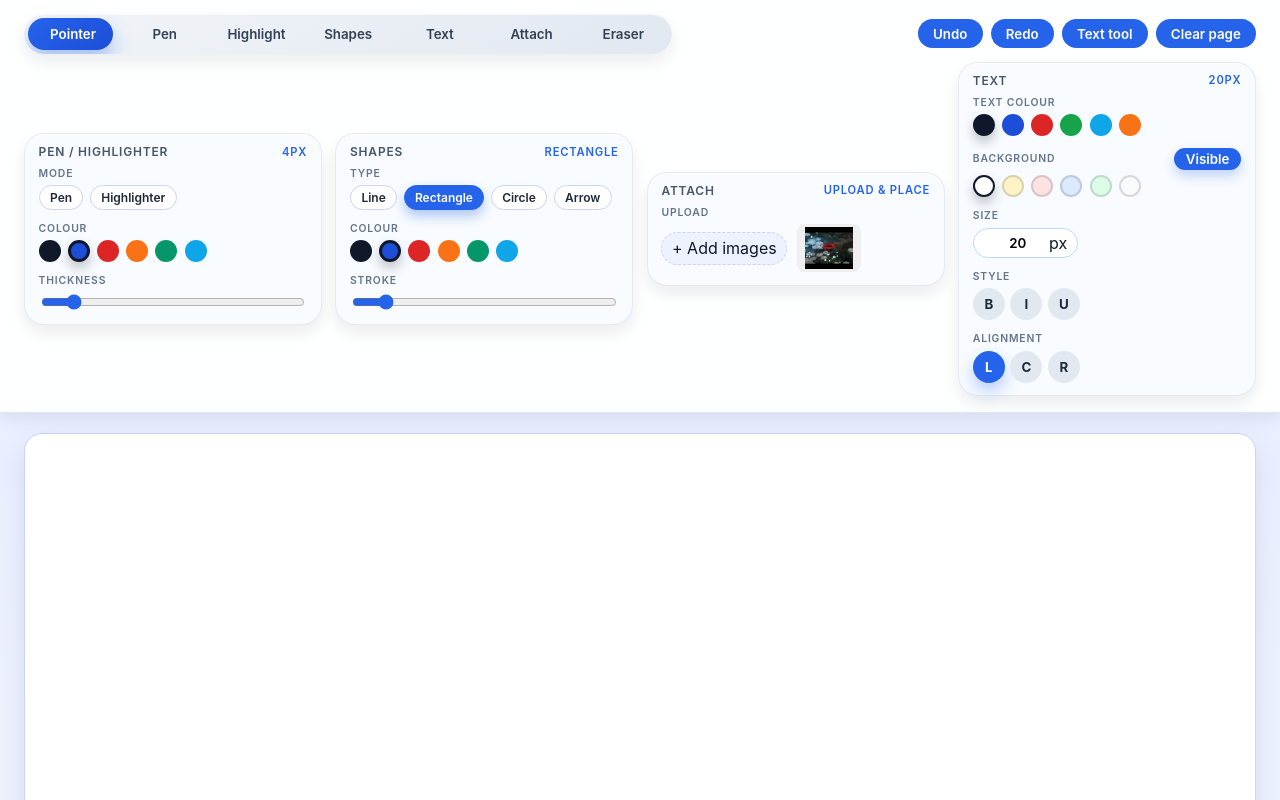
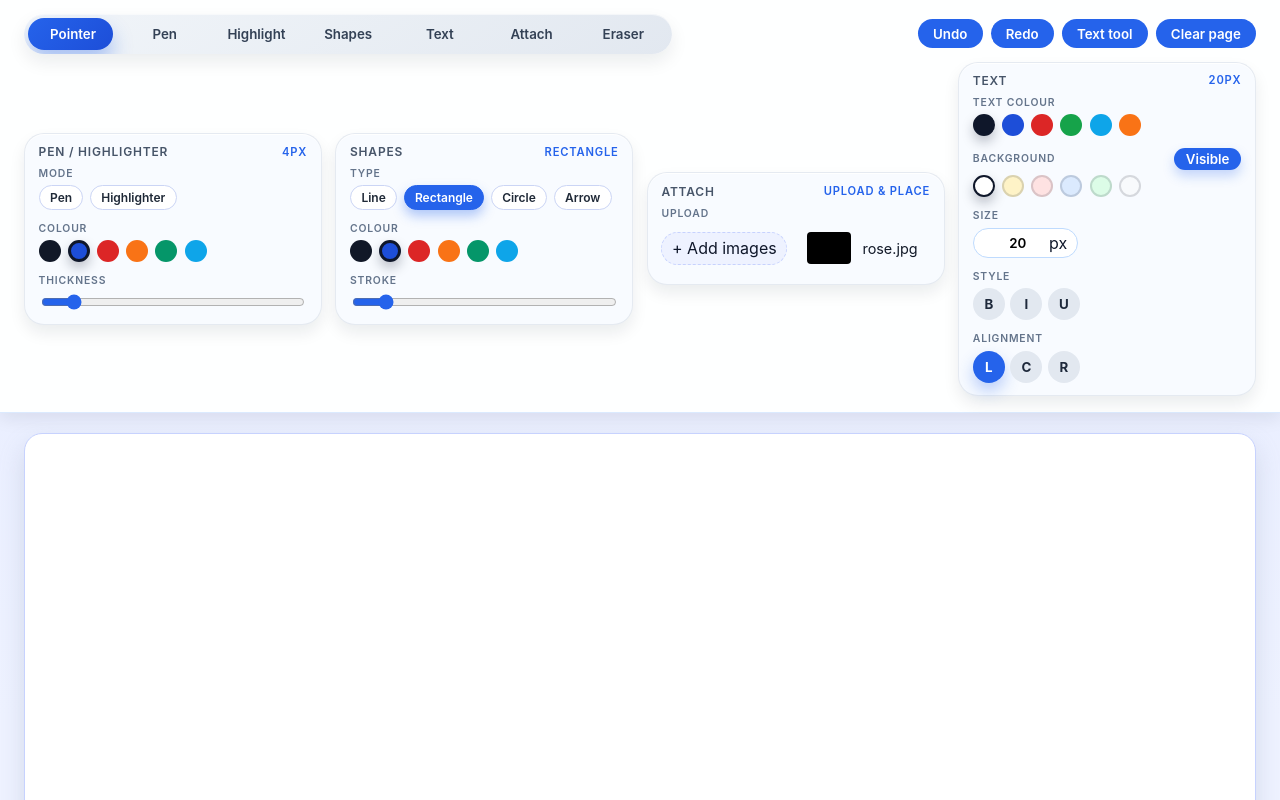
Before and after one commit to Artsadthavud/semivibe-pdf-editor, a React (Vite) app: page / in a window 1280 px wide. Shown: the top 800 px of the page. Built offline with nearby package versions, Linux system fonts and the light colour scheme.

Commit message:
feat: implement drag-and-drop functionality for asset attachments with enhanced styling

```diff
--- a/src/App.tsx
+++ b/src/App.tsx
@@ -305,6 +305,29 @@ const App = () => {
   const handleSelectAsset = (id: string | null) => {
     setSelectedAssetId(id);
     if (id) setTool('attach');
+  };
+
+  const handleAssetDragStart = (e: React.DragEvent, asset: { id: string; name: string; url: string }) => {
+    try {
+      // Prefer providing a URI so drops create an attachment (not a text box with the name)
+      if (e.dataTransfer) {
+        e.dataTransfer.setData('text/uri-list', asset.url);
+        // Some consumers read text/plain; provide the URL there as well (not the filename)
+        e.dataTransfer.setData('text/plain', asset.url);
+        // Try to provide a drag image for nicer UX
+        const img = new Image();
+        img.src = asset.url;
+        img.onload = () => {
+          try {
+            e.dataTransfer?.setDragImage(img, Math.min(32, img.width / 2), Math.min(32, img.height / 2));
+          } catch (err) {
+            // ignore setDragImage failures
+          }
+        };
+      }
+    } catch (err) {
+      // defensive: ignore edge cases where dataTransfer is restricted
+    }
   };
 
   // Attach handlers
@@ -622,17 +645,25 @@ const App = () => {
                     + Add images
                   </label>
                   {/* folder selection removed: project-assets and uploads are supported via the other controls */}
-                  <div>
+                  <div className="attach-list">
                     {uploadedAssets.map((asset) => (
-                      <button
+                      <div
                         key={asset.id}
-                        type="button"
-                        className={clsx('attach-thumb', { selected: selectedAssetId === asset.id })}
+                        role="button"
+                        tabIndex={0}
+                        draggable
+                        onDragStart={(e) => handleAssetDragStart(e, asset)}
+                        className={clsx('attach-item', { selected: selectedAssetId === asset.id })}
                         onClick={() => handleSelectAsset(asset.id)}
+                        onKeyDown={(e) => { if (e.key === 'Enter') handleSelectAsset(asset.id); }}
                         title={`Place ${asset.name}`}
                       >
-                        <img src={asset.url} alt={asset.name} />
-                      </button>
+                        <div className={clsx('attach-thumb-small', { selected: selectedAssetId === asset.id })}>
+                          <img src={asset.url} alt={asset.name} />
+                        </div>
+                        <div className="attach-name">{asset.name}</div>
+                        <div className="attach-preview"><img src={asset.url} alt={asset.name} /></div>
+                      </div>
                     ))}
                   </div>
                 </div>
--- a/src/Canvas.tsx
+++ b/src/Canvas.tsx
@@ -265,15 +265,24 @@ const Canvas = ({
       return;
     }
 
-    // if plain text was dropped (and no image file), create a text box with content
+    // If a dragged asset provided a URI (for example via dragstart on an asset list), prefer that
     try {
-      const text = e.dataTransfer?.getData && e.dataTransfer.getData('text/plain');
-      if (text) {
-        onTextCreate?.(x, y, text);
-        return;
+      const uri = e.dataTransfer?.getData && (e.dataTransfer.getData('text/uri-list') || e.dataTransfer.getData('text/plain'));
+      if (uri) {
+        // if the data looks like an image URL (blob:, http(s) or ends with an image extension), create attachment
+        const looksLikeImage = /^blob:|^https?:|\.(png|jpe?g|gif|webp|svg)$/i.test(uri);
+        if (looksLikeImage) {
+          onAttachCreate?.(x, y, uri);
+          return;
+        }
+        // otherwise, fall back to creating text if it's arbitrary text
+        if (uri.trim()) {
+          onTextCreate?.(x, y, uri);
+          return;
+        }
       }
     } catch (err) {
-      // some browsers may restrict type access
+      // some browsers may restrict type access; ignore and let text fallback below
     }
   };
 
--- a/src/styles.css
+++ b/src/styles.css
@@ -530,6 +530,64 @@ input {
   cursor: pointer;
 }
 
+.attach-list {
+  display: flex;
+  flex-direction: column;
+  gap: 0.45rem;
+}
+
+.attach-item {
+  display: inline-flex;
+  align-items: center;
+  gap: 0.6rem;
+  padding: 0.35rem 0.5rem;
+  border-radius: 10px;
+  cursor: pointer;
+  position: relative;
+}
+
+/* prevent accidental text selection when dragging the asset name */
+.attach-item, .attach-item * {
+  user-select: none;
+}
+
+.attach-thumb-small {
+  width: 48px;
+  height: 36px;
+  border-radius: 6px;
+  overflow: hidden;
+  border: 2px solid transparent;
+}
+
+.attach-name {
+  font-size: 0.9rem;
+  color: #111827;
+}
+
+.attach-item .attach-preview {
+  position: absolute;
+  left: 100%;
+  top: 50%;
+  transform: translate(12px, -50%) scale(0.95);
+  width: 220px;
+  height: 140px;
+  border-radius: 8px;
+  box-shadow: 0 12px 28px rgba(15,23,42,0.12);
+  overflow: hidden;
+  opacity: 0;
+  pointer-events: none;
+  transition: opacity 120ms ease, transform 120ms ease;
+  background: white;
+}
+
+.attach-item:hover .attach-preview {
+  opacity: 1;
+  transform: translate(12px, -50%) scale(1);
+  pointer-events: auto;
+}
+
+.attach-preview img { width: 100%; height: 100%; object-fit: cover; display: block; }
+
 .page-footer {
   display: flex;
   justify-content: space-between;
```
